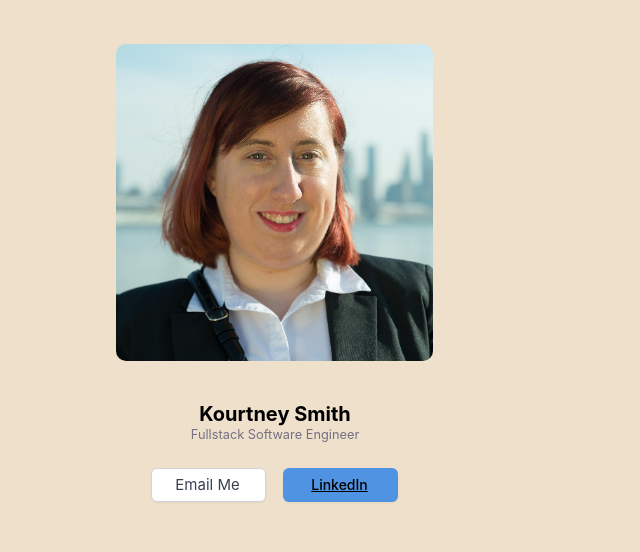
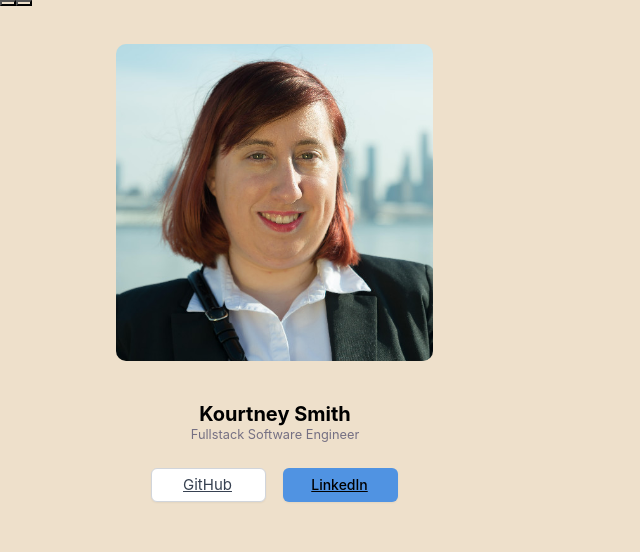
Before and after one commit to klsmith5370/Digital-Business-Card, a React app: page / in a window 1280 px wide. Shown: the top 552 px of the page, without its empty margins (0-640 px from the left). Built offline with nearby package versions, Linux system fonts and the light colour scheme.

Commit message:
Changed email button to access GitHub profile

```diff
--- a/Components/Info.js
+++ b/Components/Info.js
@@ -6,8 +6,12 @@ export default function Info() {
             <img src="profile pic.png" alt="profile picture"/>
             <h2 className="name">Kourtney Smith</h2>
             <h3 className="title">Fullstack Software Engineer</h3>
-            <button className="email-button">Email Me</button>
-            <a href="https://www.linkedin.com/in/kourtneysmith5370/" className="LinkedIn-button">LinkedIn</a>
+            <button>
+                <a href="https://github.com/klsmith5370" className="github-button">GitHub</a>
+            </button>
+            <button>
+                <a href="https://www.linkedin.com/in/kourtneysmith5370/" className="LinkedIn-button">LinkedIn</a>
+            </button>
         </header>
     )
 }
--- a/style.css
+++ b/style.css
@@ -68,18 +68,13 @@ img {
     height: 34px;
     left: 283px;
     top: 468px;
-    position: absolute;
-    width: 115px;
-    height: 34px;
-    left: 283px;
-    top: 468px;
     font-style: normal;
     font-weight: 500;
     font-size: 14px;
     line-height: 16px;
 }
 
-.email-button {
+.github-button {
     display: flex;
     flex-direction: row;
     justify-content: center;
```
Also changed, not shown: index.pack.js.
